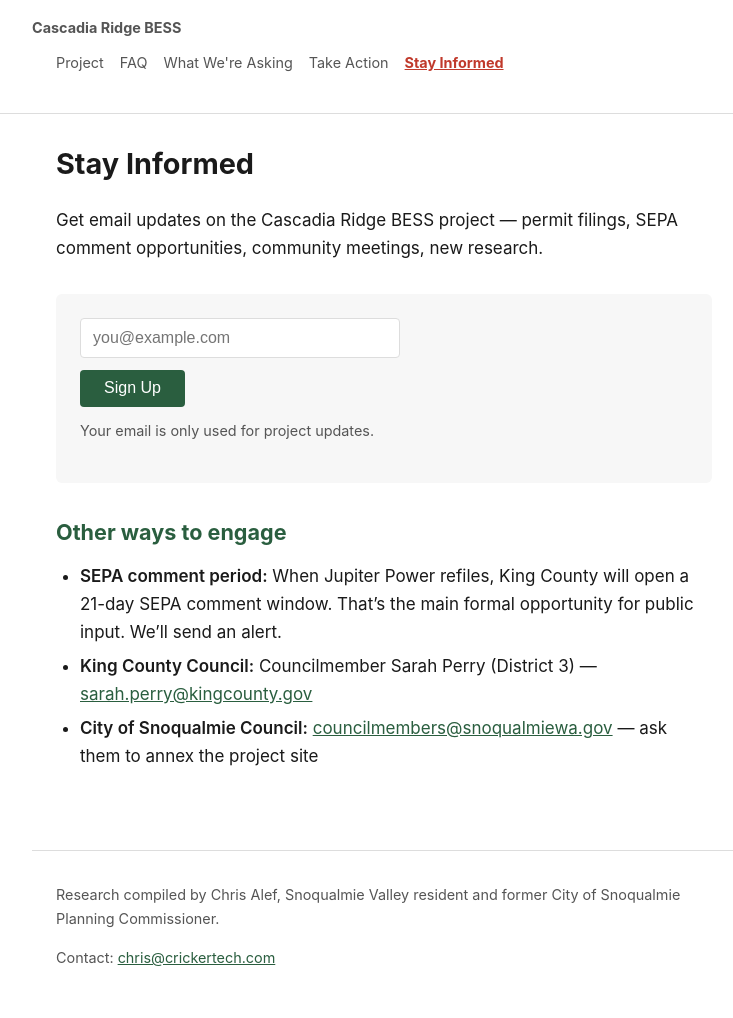
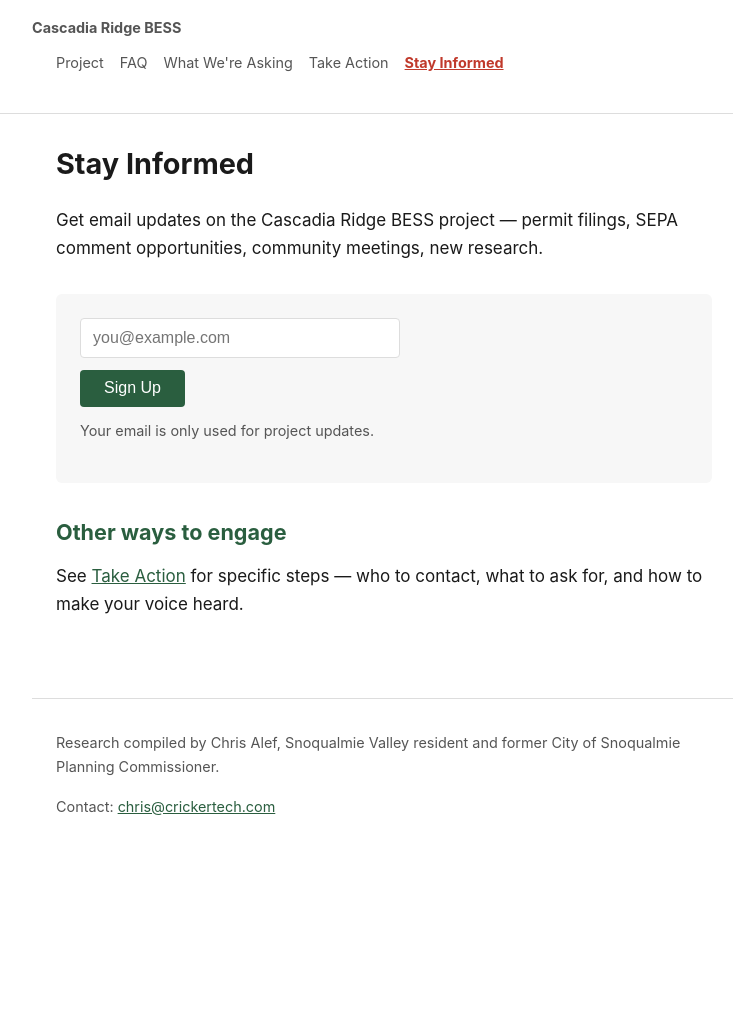
Before and after one commit to calef/cascadia-ridge-bess, a Jekyll site: the page built from _pages/subscribe.md, in a window 1280 px wide. Shown: the whole page, without its empty margins (256-989 px from the left). Built offline with Jekyll 4.4.1, drawn with Linux system fonts in a browser that asks for light colours; after the commit the page ends 900 px from its top, so only the background shows below that.

Commit message:
Deploy site 2026-03-17-151901

```diff
--- a/_pages/subscribe.md
+++ b/_pages/subscribe.md
@@ -16,8 +16,6 @@ Get email updates on the Cascadia Ridge BESS project — permit filings, SEPA co
   <p style="margin-top: 0.75rem; font-size: 0.9rem; color: #555;">Your email is only used for project updates.</p>
 </div>
 
-## Other ways to engage
+## Other ways to engage {#other-ways-to-engage}
 
-- **SEPA comment period:** When Jupiter Power refiles, King County will open a 21-day SEPA comment window. That's the main formal opportunity for public input. We'll send an alert.
-- **King County Council:** Councilmember Sarah Perry (District 3) — [sarah.perry@kingcounty.gov](mailto:sarah.perry@kingcounty.gov)
-- **City of Snoqualmie Council:** [councilmembers@snoqualmiewa.gov](mailto:councilmembers@snoqualmiewa.gov) — ask them to annex the project site
+See [Take Action](/take-action) for specific steps — who to contact, what to ask for, and how to make your voice heard.
```
